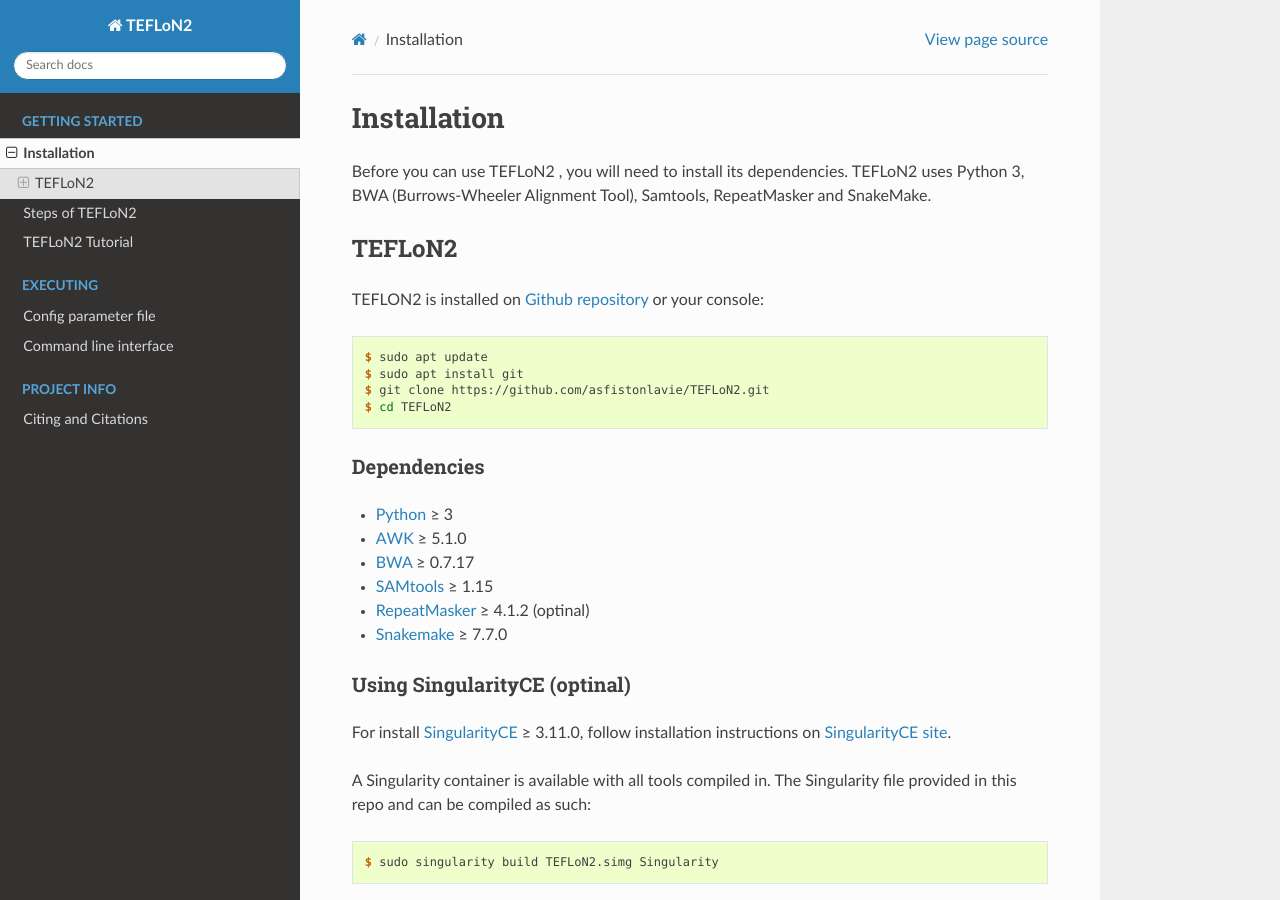
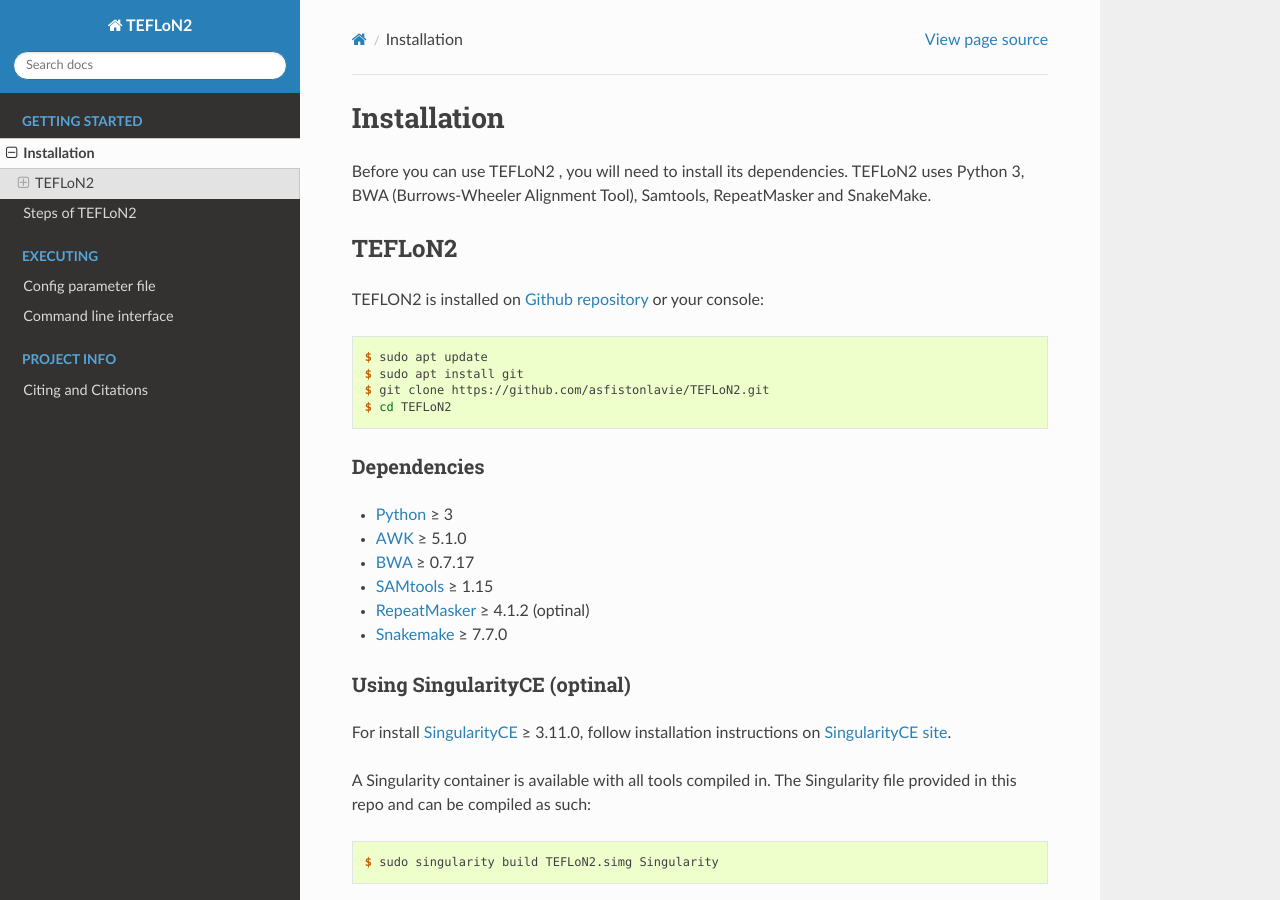
Before and after one commit to asfistonlavie/TEFLoN2, a Sphinx documentation site: the page built from docs/getting_started/installation.rst, in a window 1280 px wide and 900 px high. Built offline with Sphinx 7.4.7 and the Read the Docs theme 2.0.0, drawn with Linux system fonts in a browser that asks for light colours; pages that are not in the unit, such as notebooks, are missing from menus.

Commit message:
Update index.rst

```diff
--- a/docs/index.rst
+++ b/docs/index.rst
@@ -29,7 +29,7 @@
 
    getting_started/installation
    basic_concepts/steps_of_TEFLoN2
-   getting_started/teflon2_tutorial
+   getting_started/teflon2_test
 
 
 .. toctree::
```
Also changed, not shown: other parts of docs/index.rst (+1 -1 lines).
